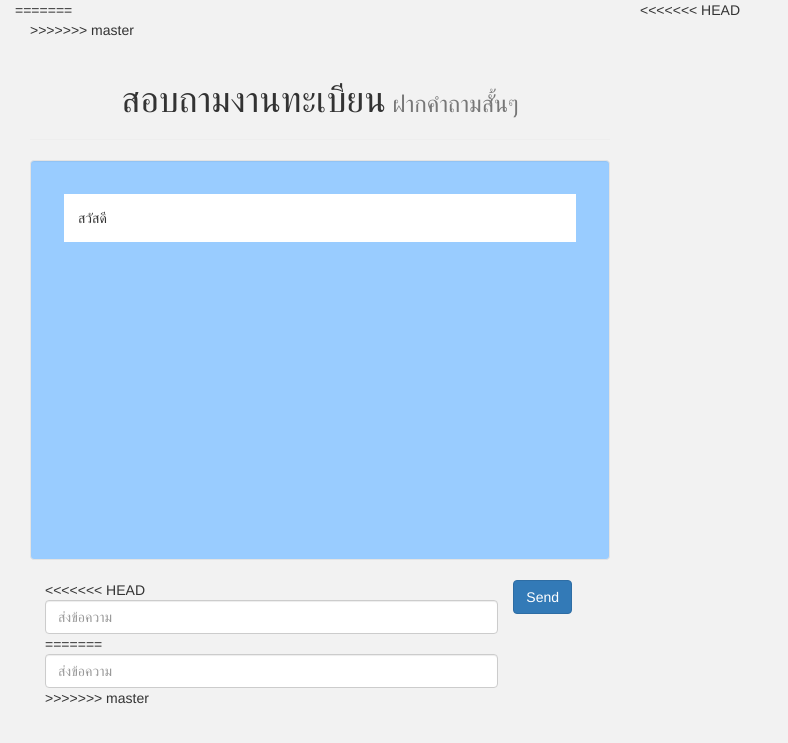
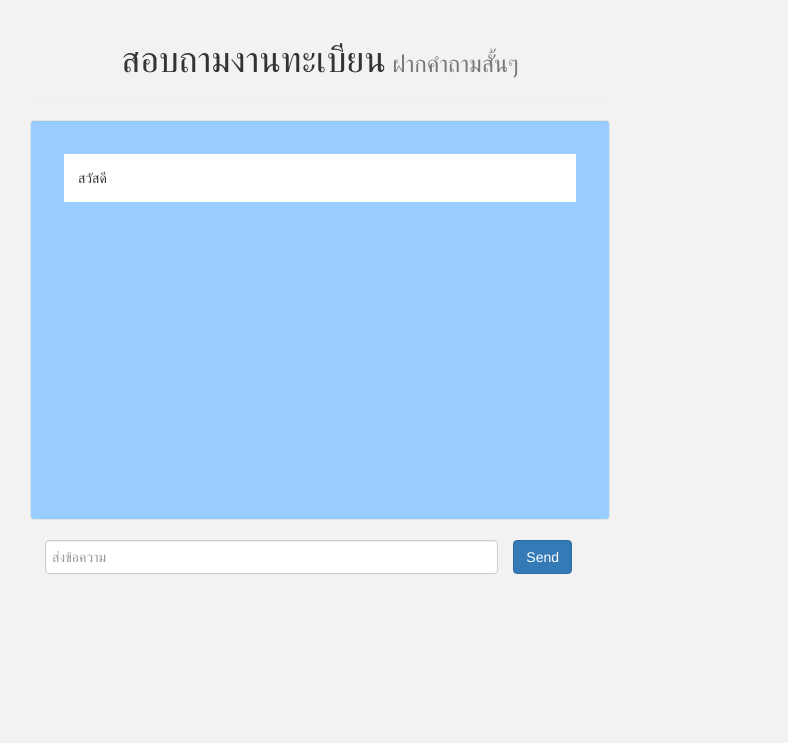
Before and after one commit to poohbuntu/ci_chat, a CodeIgniter app: page /database/ in a window 1280 px wide. Shown: the top 743 px of the page, without its empty margins (0-788 px from the left). Run offline with CodeIgniter, Linux system fonts and the light colour scheme.

Commit message:
edit
edit

```diff
--- a/application/config/database.php
+++ b/application/config/database.php
@@ -77,8 +77,8 @@ $db['default'] = array(
 	'dsn'	=> '',
 	'hostname' => 'localhost',
 	'username' => 'root',
-	'password' => 'gikiyd;r',
-	'database' => 'ci_chat',
+	'password' => '',
+	'database' => 'ci',
 	'dbdriver' => 'mysqli',
 	'dbprefix' => '',
 	'pconnect' => FALSE,
--- a/application/views/chat/chat_form.php
+++ b/application/views/chat/chat_form.php
@@ -17,14 +17,8 @@
 				background-color: #99ccff;
 				margin-left: auto;
 				margin-right: auto;
-				/*
-				width: 300px;
-				*/
+				width: auto;
 				height: 400px;
-<<<<<<< HEAD
-
-=======
->>>>>>> master
 				overflow: auto;
 			}
 			#content p{
@@ -50,14 +44,11 @@
 				/*
 				border: 1px solid;
 				*/
-<<<<<<< HEAD
-=======
 				padding: 6px;
 				text-decoration: none;
 			}
 			button{
 				border: none;
->>>>>>> master
 				padding: 6px;
 				text-decoration: none;
 			}
@@ -92,11 +83,8 @@
 		</script>
 	</head>
 	<body>
-<<<<<<< HEAD
 		<div class="col-xs-6 col-sm-6 col-md-6">
-=======
 		<div class="col-xs-12 col-sm-12 col-md-12">
->>>>>>> master
 			<div class="page-header">
 				<h1 class="text-center">สอบถามงานทะเบียน<small> ฝากคำถามสั้นๆ</small></h1>
 			</div>
@@ -107,11 +95,7 @@
 	      <form method="post">
 					<div class="form-group">
 						<div class="col-xs-10 col-sm-10 col-md-10">
-<<<<<<< HEAD
-	        		<input type="text" class="form-control" id="chat_message" name="chat_message" placeholder="ส่งข้อความ"></textarea>
-=======
-	        		<input type="text" class="form-control" id="chat_message" name="chat_message" rows="2" cols="25" placeholder="ส่งข้อความ"></textarea>
->>>>>>> master
+	        		<input type="text" class="form-control" id="chat_message" name="chat_message" placeholder="ส่งข้อความ">
 						</div>
 						<input type="submit" class="btn btn-primary" id="submit" value="Send">
 					</div>
```
